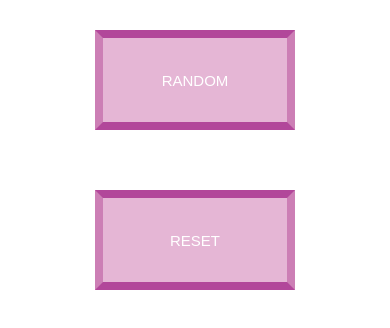
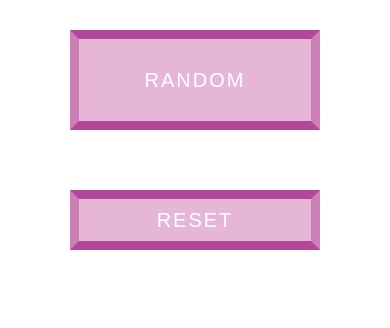
Before and after one commit to rcwestlake/color-changer, a plain HTML site: page index.html in a window 390 px wide. Drawn offline with nearby package versions, Linux system fonts and the light colour scheme.

Commit message:
Added media query for phone size

```diff
--- a/index.html
+++ b/index.html
@@ -6,12 +6,13 @@
     <link rel="stylesheet" href="reset.css">
     <link href="https://fonts.googleapis.com/css?family=Open+Sans:700" rel="stylesheet">
     <link rel="stylesheet" href="styles.css">
+    <meta name="viewport" content="width=device-width, initial-scale=1">
   </head>
   <body>
 
     <section class="buttons">
-      <button type="button" name="random-color" class="random-button cool">Random</button>
-      <button type="button" name="reset-button" class="reset-button cool">Reset</button>
+      <button type="button" name="random-color" class="btn random-button cool">Random</button>
+      <button type="button" name="reset-button" class="btn reset-button cool">Reset</button>
     </section>
 
     <script src="https://ajax.googleapis.com/ajax/libs/jquery/1.12.4/jquery.min.js"></script>
--- a/scripts.js
+++ b/scripts.js
@@ -7,6 +7,9 @@ $('.reset-button').on('click', function(){
   resetColor();
 });
 
+function generateRandomNum() {
+  return Math.floor(Math.random() * (16 - 0) + 0);
+}
 
 function changeColor() {
   var hexColors = [0, 1, 2, 3, 4, 5, 6, 7, 8, 9, 'A', 'B', 'C', 'D', 'E', 'F'];
@@ -24,7 +27,3 @@ function changeColor() {
 function resetColor() {
   $('body').css('backgroundColor', 'white');
 }
-
-function generateRandomNum() {
-  return Math.floor(Math.random() * (16 - 0) + 0);
-}
--- a/styles.css
+++ b/styles.css
@@ -14,29 +14,30 @@ body {
   align-items: center;
 }
 
-button {
+.btn {
   background-color: #e5b6d5;
   color: #ffffff;
-  border-top: 8px solid #b2479a;
-  border-bottom: 8px solid #b2479a;
-  border-left: 8px solid #cc7fb5;
-  border-right: 8px solid #cc7fb5;
-  font-size: 15px;
+  border-top: 9px solid #b2479a;
+  border-bottom: 9px solid #b2479a;
+  border-left: 9px solid #cc7fb5;
+  border-right: 9px solid #cc7fb5;
+  font-size: 20px;
+  letter-spacing: 2px;
   height: 100px;
-  width: 200px;
+  width: 250px;
   margin: 30px;
   text-transform: uppercase;
 }
 
-button:hover {
+.btn:hover {
   background-color: #b2479a;
-  border-top: 8px solid #cc7fb5;
-  border-bottom: 8px solid #cc7fb5;
-  border-left: 8px solid #e5b6d5;
-  border-right: 8px solid #e5b6d5;
+  border-top: 9px solid #cc7fb5;
+  border-bottom: 9px solid #cc7fb5;
+  border-left: 9px solid #e5b6d5;
+  border-right: 9px solid #e5b6d5;
 }
 
-button:focus {
+.btn:focus {
   outline: none;
 }
 
@@ -60,3 +61,13 @@ button:focus {
   color: white;
   border: white;
 }*/
+
+@-ms-viewport{
+  width: device-width;
+}
+
+@media screen and (max-width: 650px) {
+  .reset-button {
+    height: 60px;
+  }
+}
```
